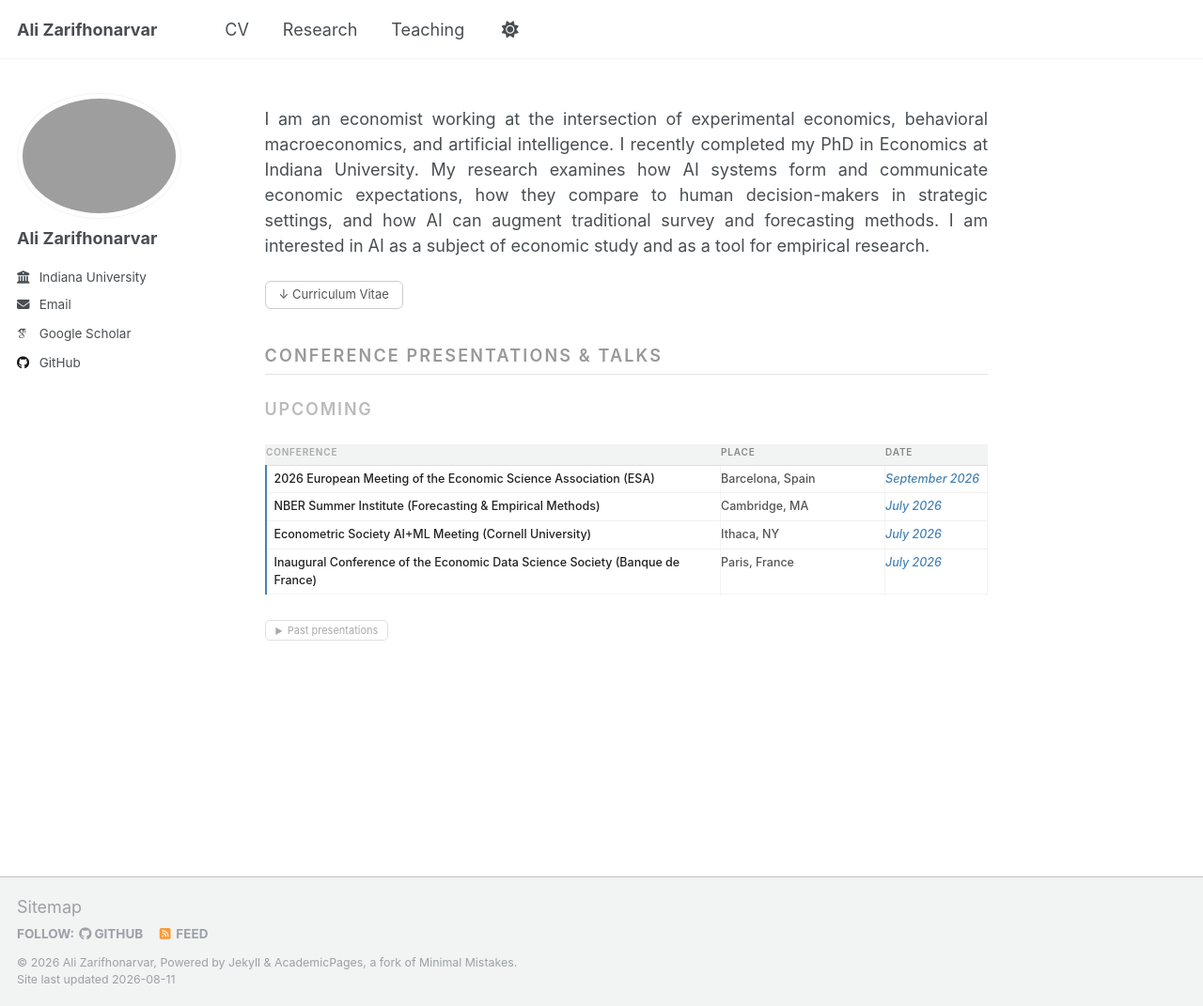
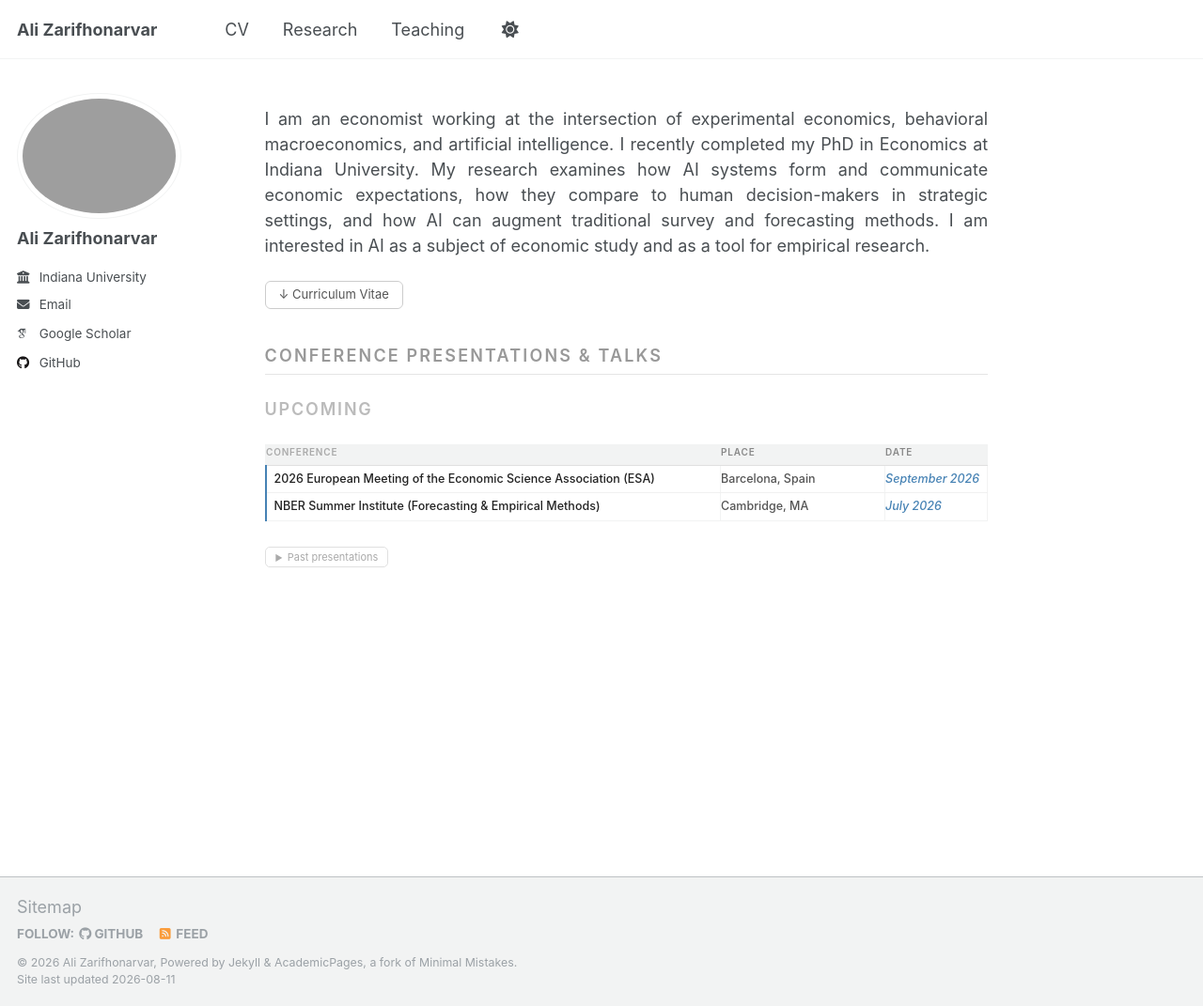
Before and after one commit to alizarif/alizarif.github.io, a Jekyll site: the page built from _pages/about.html, in a window 1280 px wide and 1071 px high. Shown: the whole window at 94% size. Built offline with Jekyll 4.4.1, drawn with Linux system fonts in a browser that asks for light colours; some web fonts are replaced.

Commit message:
Update about.html

```diff
--- a/_pages/about.html
+++ b/_pages/about.html
@@ -149,9 +149,7 @@ redirect_from:
   </thead>
   <tbody>
     <tr class="upcoming"><td>2026 European Meeting of the Economic Science Association (ESA)</td><td class="place">Barcelona, Spain</td><td class="date">September 2026</td></tr>
-        <tr class="upcoming"><td>NBER Summer Institute (Forecasting &amp; Empirical Methods)</td><td class="place">Cambridge, MA</td><td class="date">July 2026</td></tr>
-    <tr class="upcoming"><td>Econometric Society AI+ML Meeting (Cornell University)</td><td class="place">Ithaca, NY</td><td class="date">July 2026</td></tr>
-    <tr class="upcoming"><td>Inaugural Conference of the Economic Data Science Society (Banque de France)</td><td class="place">Paris, France</td><td class="date">July 2026</td></tr>
+    <tr class="upcoming"><td>NBER Summer Institute (Forecasting &amp; Empirical Methods)</td><td class="place">Cambridge, MA</td><td class="date">July 2026</td></tr>
   </tbody>
 </table>
 
@@ -169,6 +167,8 @@ redirect_from:
       </tr>
     </thead>
     <tbody>
+      <tr class="upcoming"><td>Econometric Society AI+ML Meeting (Cornell University)</td><td class="place">Ithaca, NY</td><td class="date">July 2026</td></tr>
+      <tr class="upcoming"><td>Inaugural Conference of the Economic Data Science Society (Banque de France)</td><td class="place">Paris, France</td><td class="date">July 2026</td></tr>
       <tr class="past"><td>60th Annual Meetings of the Canadian Economics Association</td><td class="place">Online</td><td class="date">May 2026</td></tr>
       <tr class="past"><td>2025 North American Meeting of the ESA (Arizona State University)</td><td class="place">Tucson, AZ</td><td class="date">Oct 2025</td></tr>
       <tr class="past"><td>Ninth Biennial Meeting of the Social Dilemmas Working Group (Indiana University)</td><td class="place">Bloomington, IN</td><td class="date">Jun 2025</td></tr>
```
